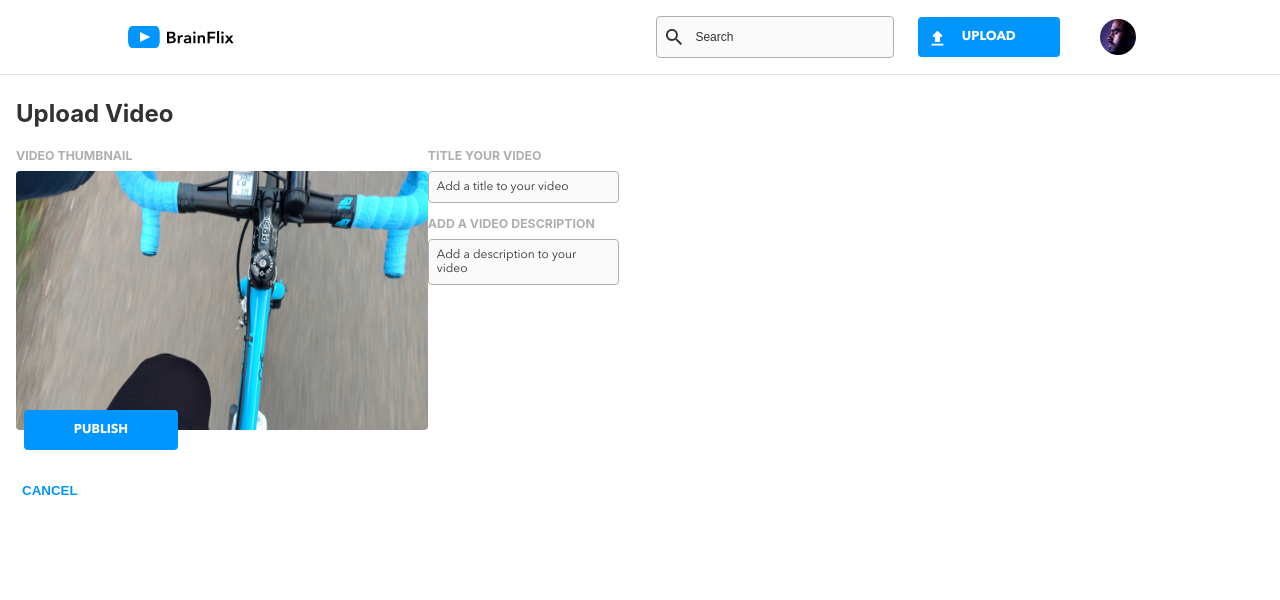
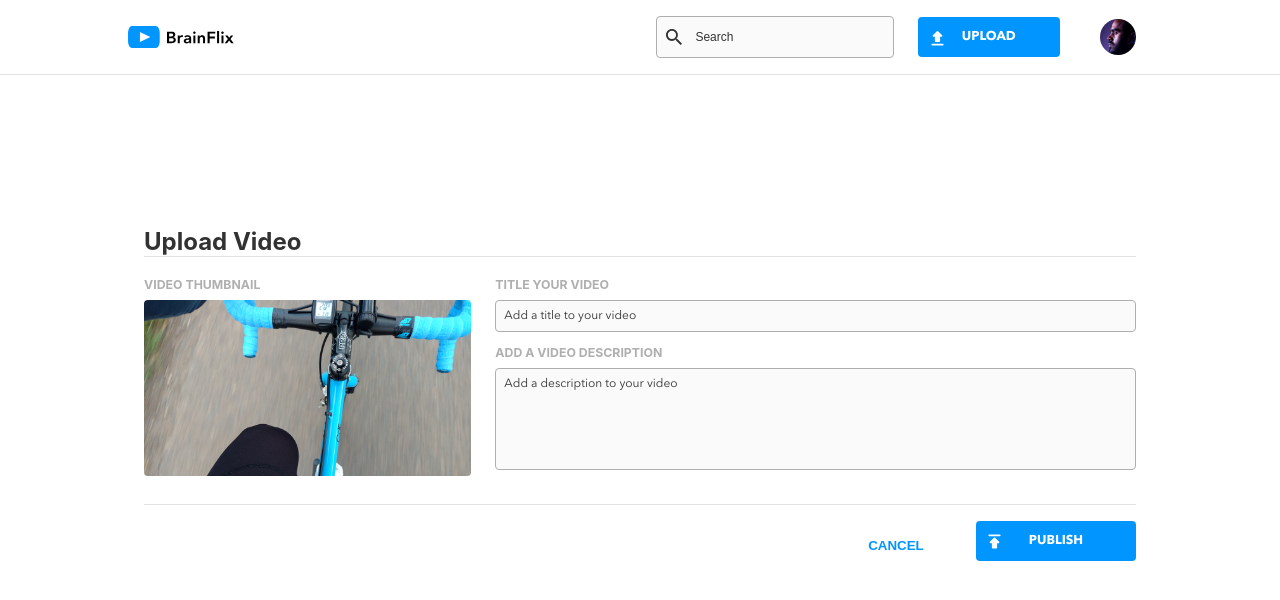
Before and after one commit to gjjrpin/GJ-Pineda-brainflix, a React (Create React App) app: page /UploadPage in a window 1280 px wide. Shown: the top 600 px of the page. Built offline with nearby package versions, Linux system fonts and the light colour scheme.

Commit message:
Refactored upload page

```diff
--- a/src/pages/page/UploadPage.jsx
+++ b/src/pages/page/UploadPage.jsx
@@ -25,15 +25,17 @@ function UploadPage() {
             />
             <h3 className="upload__sub-heading">Add a Video Description</h3>
             <textarea
+              rows="6"
               className="upload__input"
               placeholder="Add a description to your video"
             ></textarea>
           </div>
         </div>
-        <div className="upload__button-sub-container">
-          <span className="upload__button-icon"></span>
-          <button className="upload__publish">Publish</button>
-
+        <div className="upload__bottom-container">
+          <div className="upload__button-sub-container">
+            <span className="upload__button-icon"></span>
+            <button className="upload__publish">Publish</button>
+          </div>
           <button className="upload__cancel">Cancel</button>
         </div>
       </form>
--- a/src/pages/page/UploadPage.scss
+++ b/src/pages/page/UploadPage.scss
@@ -5,10 +5,16 @@
 .upload {
   padding: 1rem;
   border-top: 0.09rem solid $mercury;
+  @include desktop {
+    padding: 9rem;
+  }
   &__heading {
     margin: 0.5rem 0 0.5rem 0;
     color: $black;
     font-weight: bold;
+    @include desktop {
+      border-bottom: 0.09rem solid $mercury;
+    }
   }
   &__form {
   }
@@ -23,12 +29,20 @@
     height: 100%;
     width: 100%;
     border-radius: 0.25rem;
+    @include desktop {
+      height: 11rem;
+    }
   }
   &__main-container {
     display: flex;
     flex-direction: column;
+    @include tablet {
+      border-bottom: 0.09rem solid $mercury;
+      padding-bottom: 1.5rem;
+    }
     @include desktop {
       flex-direction: row;
+      gap: 1.5rem;
     }
     &--left {
       @include tablet {
@@ -39,6 +53,7 @@
       }
     }
     &--right {
+      flex-grow: 1;
     }
   }
 
@@ -54,6 +69,9 @@
     padding: 0.5rem;
     outline-color: $blue;
     width: 100%;
+    // this removes the extension of the input boxes. fixes it.
+    // https://stackoverflow.com/questions/16907518/css-input-with-width-100-goes-outside-parents-bound
+    box-sizing: border-box;
     &::placeholder {
       color: $black;
     }
@@ -69,7 +87,15 @@
   }
 
   &__button-sub-container {
-    position: absolute;
+  }
+  &__bottom-container {
+    display: flex;
+    flex-direction: column;
+    @include tablet {
+      // This reverses the order
+      flex-direction: row-reverse;
+      justify-content: flex-start;
+    }
   }
   &__button-icon {
     background-image: url(../../assets/Icons/publish.svg);
@@ -79,6 +105,7 @@
     margin-left: 0.5rem;
     background-repeat: no-repeat;
     background-size: 1.3rem;
+    position: absolute;
   }
 
   &__publish {
@@ -91,6 +118,9 @@
     text-transform: uppercase;
     width: 100%;
     padding: 0.75rem;
+    @include tablet {
+      width: 10rem;
+    }
   }
   &__cancel {
     margin: 2rem 0 1.5rem 0;
@@ -99,5 +129,9 @@
     color: $blue;
     text-transform: uppercase;
     font-weight: bold;
+    width: 100%;
+    @include tablet {
+      width: 10rem;
+    }
   }
 }
```
